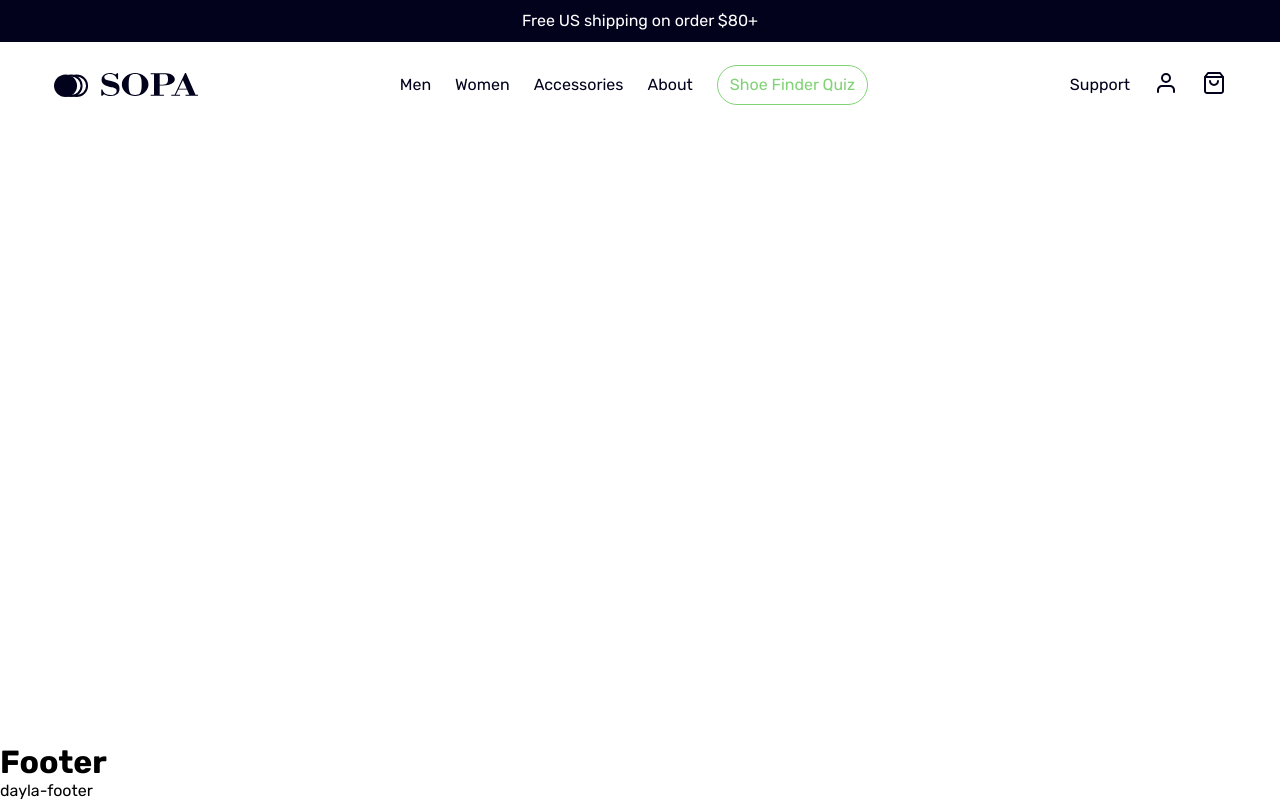
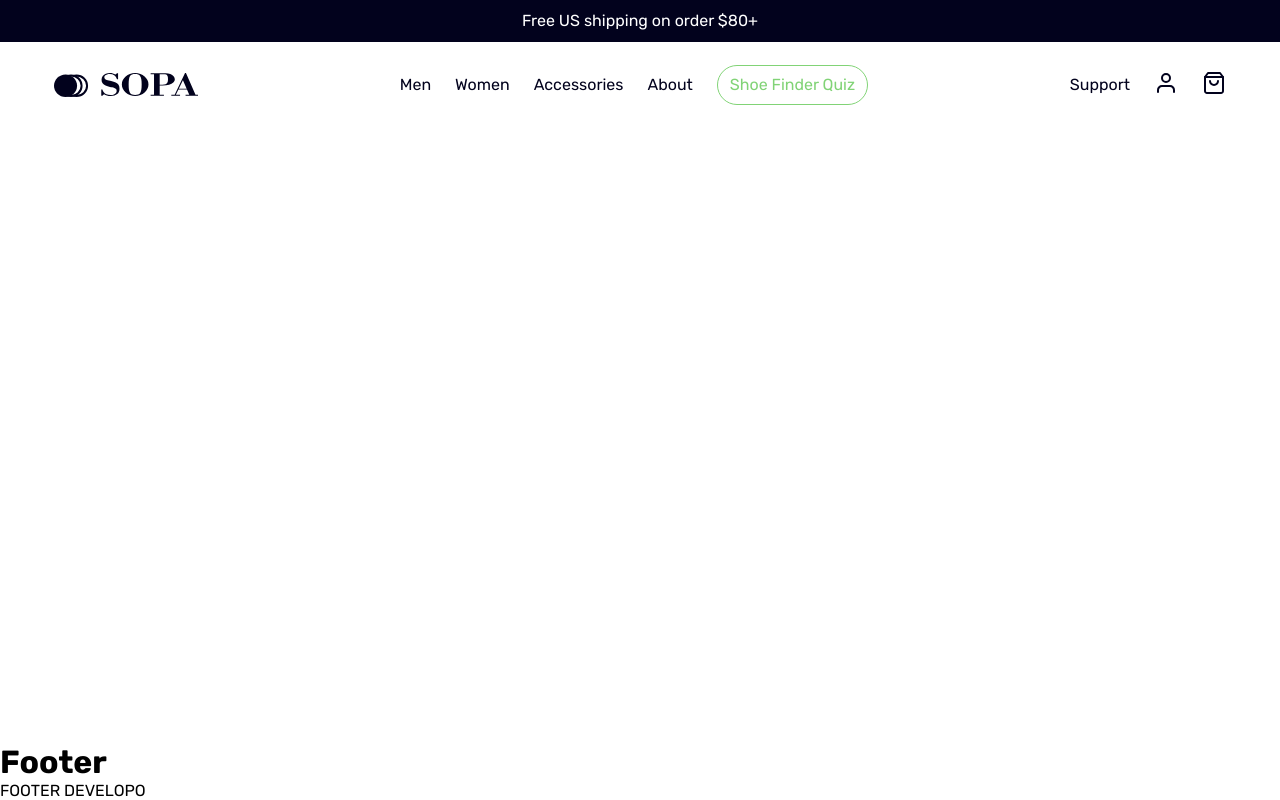
Before and after one commit to SOPA-shop/SOPA-FE-REACT, a React (Vite) app: page / in a window 1280 px wide. Built offline with nearby package versions, Linux system fonts and the light colour scheme.

Commit message:
[TEST] TEST GIT WORK FLOW

```diff
--- a/src/layout/footer/Footer.jsx
+++ b/src/layout/footer/Footer.jsx
@@ -2,7 +2,7 @@ export default function Footer() {
   return (
     <div>
       <h1>Footer</h1>
-      dayla-footer
+      <div>FOOTER DEVELOPO</div>
     </div>
   )
 }
```
